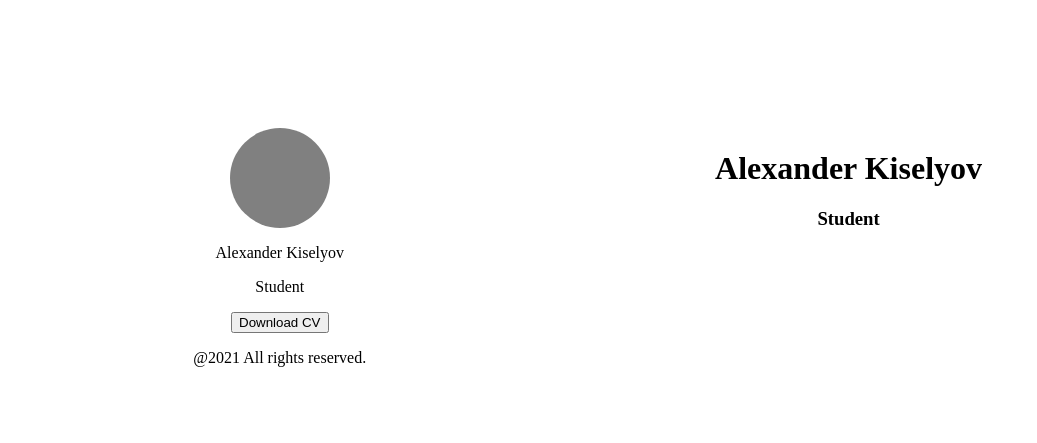
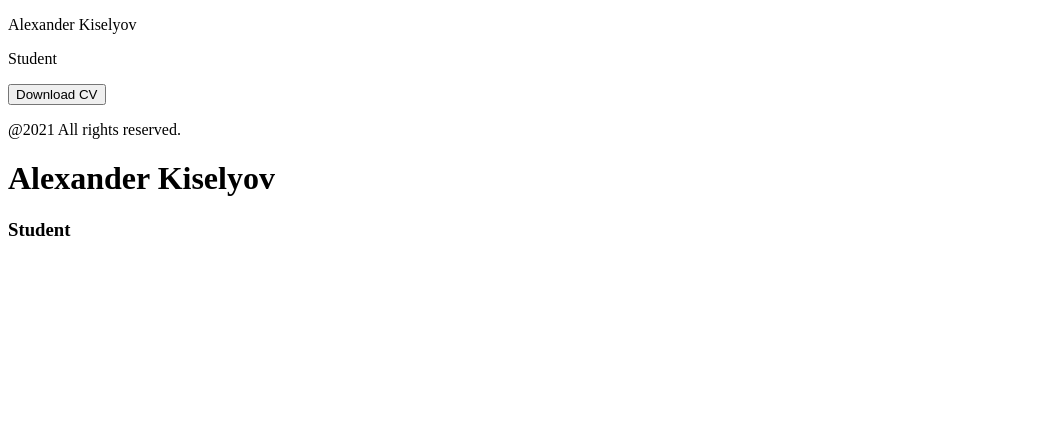
Before and after one commit to ok-technopolis-2021/Kiselyov_Alexander, a plain HTML site: page index.html in a window 1280 px wide. Shown: the whole page, without its empty margins (0-1037 px from the left). Drawn offline with Linux system fonts and the light colour scheme.

Commit message:
Update index.html

```diff
--- a/index.html
+++ b/index.html
@@ -6,19 +6,18 @@
         <meta name="viewport" content="width=device-width, initial-scale=1.0">
     </head>
     <body>
-        <div style="display: flex; justify-content: center; padding: 5%">
-            <div style="text-align: center; width: 30vw; padding: 5%">
-                <div style="width: 100px; height: 100px; border-radius: 50px; background: grey; margin: auto"></div>
+        <div>
+            <div>
+                <div></div>
                 <p>Alexander Kiselyov</p>
                 <p>Student</p>
                 <button>Download CV</button>
                 <p>@2021 All rights reserved.</p>
             </div>
-            <div style="text-align: center; width: 60vw; padding: 5%">
+            <div>
                 <h1>Alexander Kiselyov</h1>
                 <h3>Student</h3>
             </div>
         </div>
-
     </body>
 </html>
```
